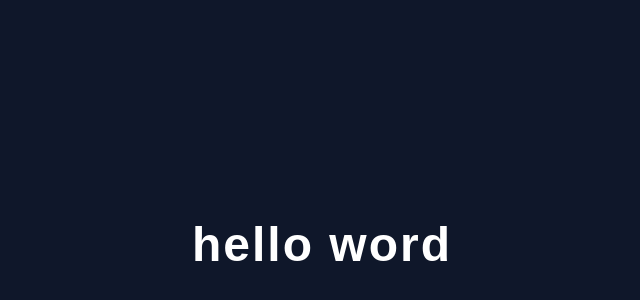
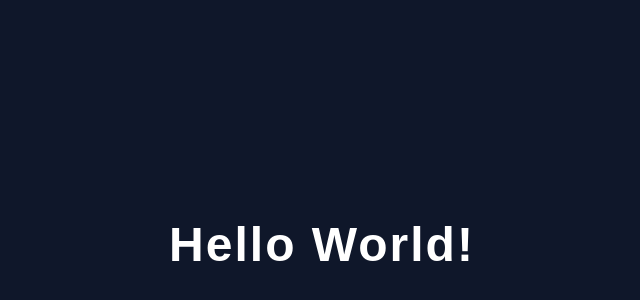
Before and after one commit to bhaveshcharan2/bhaveshcharan.me, a plain HTML site: page index.html in a window 1280 px wide. Shown: the part 156-456 px from the top of the page, without its empty margins (318-958 px from the left). Drawn offline with Linux system fonts and the light colour scheme.

Commit message:
Correct greeting text in index.html

```diff
--- a/index.html
+++ b/index.html
@@ -22,6 +22,6 @@
     </style>
 </head>
 <body>
-    <h1>hello word</h1>
+    <h1>Hello World!</h1>
 </body>
 </html>
```
